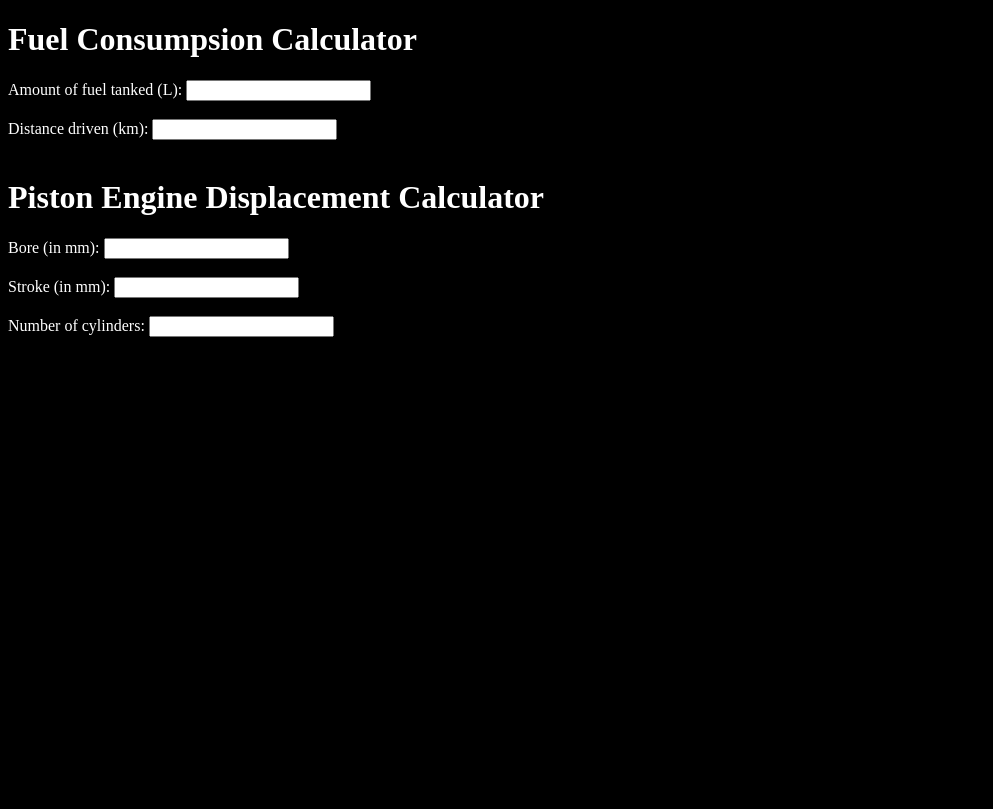
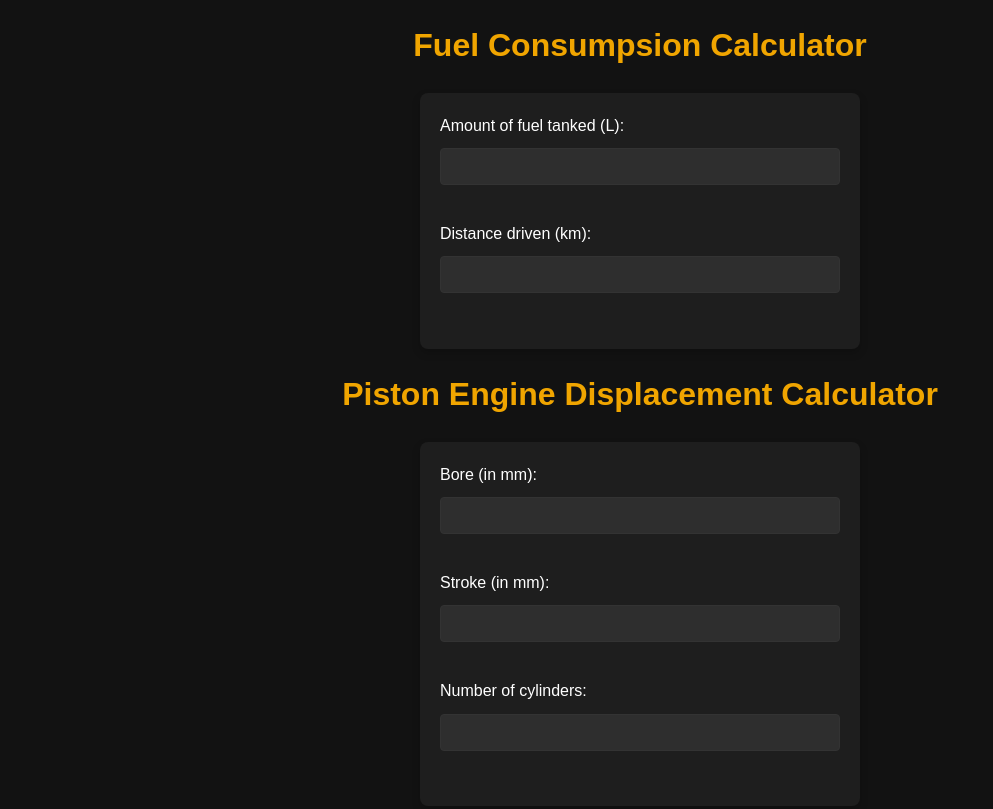
Before and after one commit to Zavaky/calcs, a plain HTML site: page index.html in a window 1280 px wide. Shown: the whole page, without its empty margins (0-993 px from the left). Drawn offline with Linux system fonts and the light colour scheme.

Commit message:
Add files via upload

```diff
--- a/index.html
+++ b/index.html
@@ -3,13 +3,8 @@
 <head>
     <meta charset="UTF-8">
     <meta name="viewport" content="width=device-width, initial-scale=1.0">
+    <link rel="stylesheet" href="style.css">
     <title>Clacs (for personal use)</title>
-    <style>
-        body {
-            color: white;
-            background-color: black;
-        }
-    </style>
 </head>
 <body>
     <h1>Fuel Consumpsion Calculator</h1>
--- /dev/null
+++ b/style.css
@@ -0,0 +1,58 @@
+body {
+    background-color: #121212;
+    color: #ffffff;
+    font-family: Arial, sans-serif;
+    margin: 0;
+    padding: 0;
+    line-height: 1.6;
+}
+
+h1 {
+    color: #f0a500;
+    text-align: center;
+    margin-top: 20px;
+}
+
+form {
+    max-width: 400px;
+    margin: 20px auto;
+    padding: 20px;
+    background-color: #1e1e1e;
+    border-radius: 8px;
+    box-shadow: 0 4px 8px rgba(0, 0, 0, 0.2);
+}
+
+input[type="text"] {
+    width: calc(100% - 22px);
+    padding: 10px;
+    margin-top: 10px;
+    margin-bottom: 10px;
+    border: 1px solid #333333;
+    border-radius: 4px;
+    background-color: #2e2e2e;
+    color: #ffffff;
+}
+
+input[type="text"]:focus {
+    border-color: #f0a500;
+    outline: none;
+    box-shadow: 0 0 5px rgba(240, 165, 0, 0.5);
+}
+
+p {
+    text-align: center;
+    font-size: 1.2em;
+    margin-top: 10px;
+    color: #bbbbbb;
+}
+
+/* Responsive Design */
+@media (max-width: 600px) {
+    form {
+        width: 90%;
+    }
+
+    input[type="text"] {
+        width: calc(100% - 22px);
+    }
+}
```
